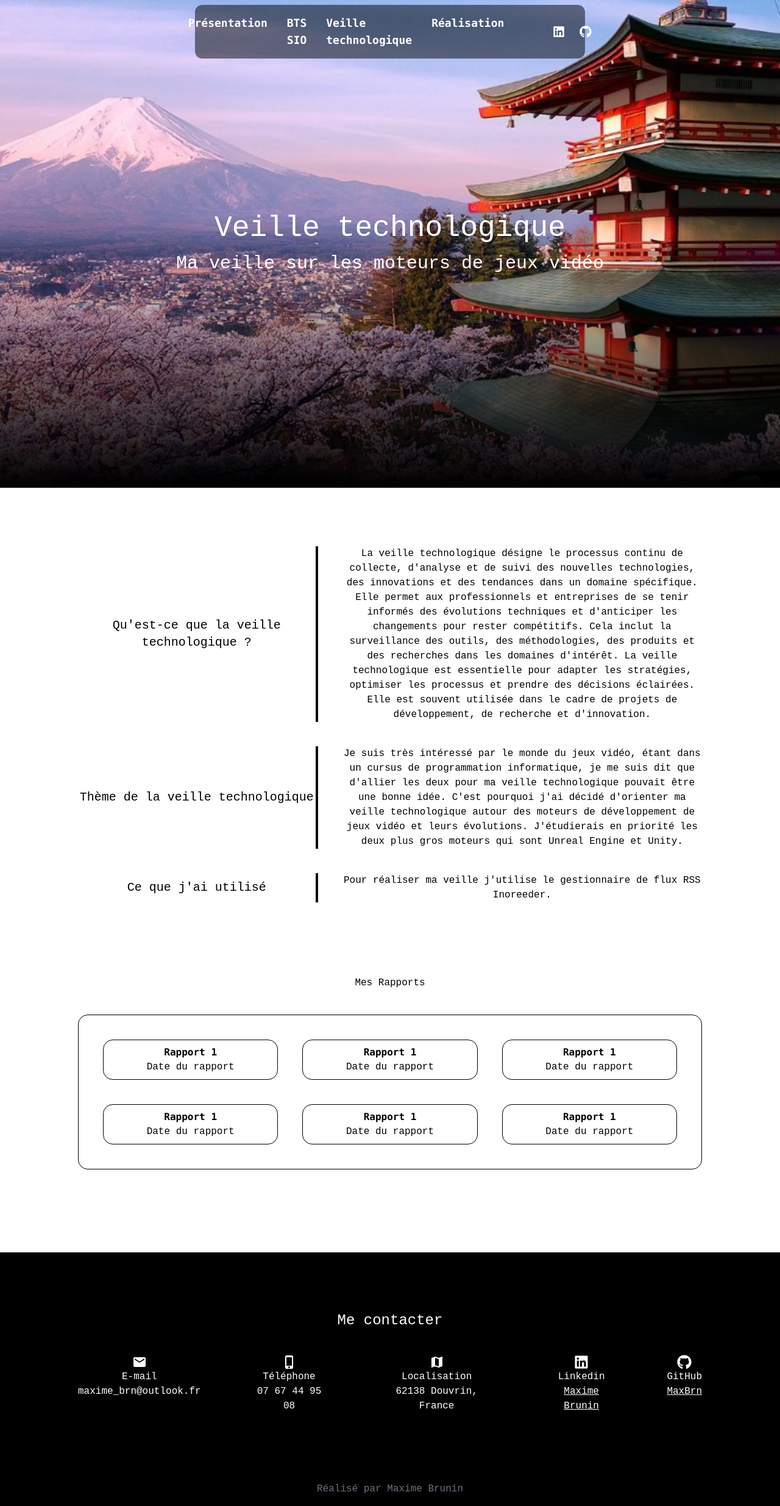
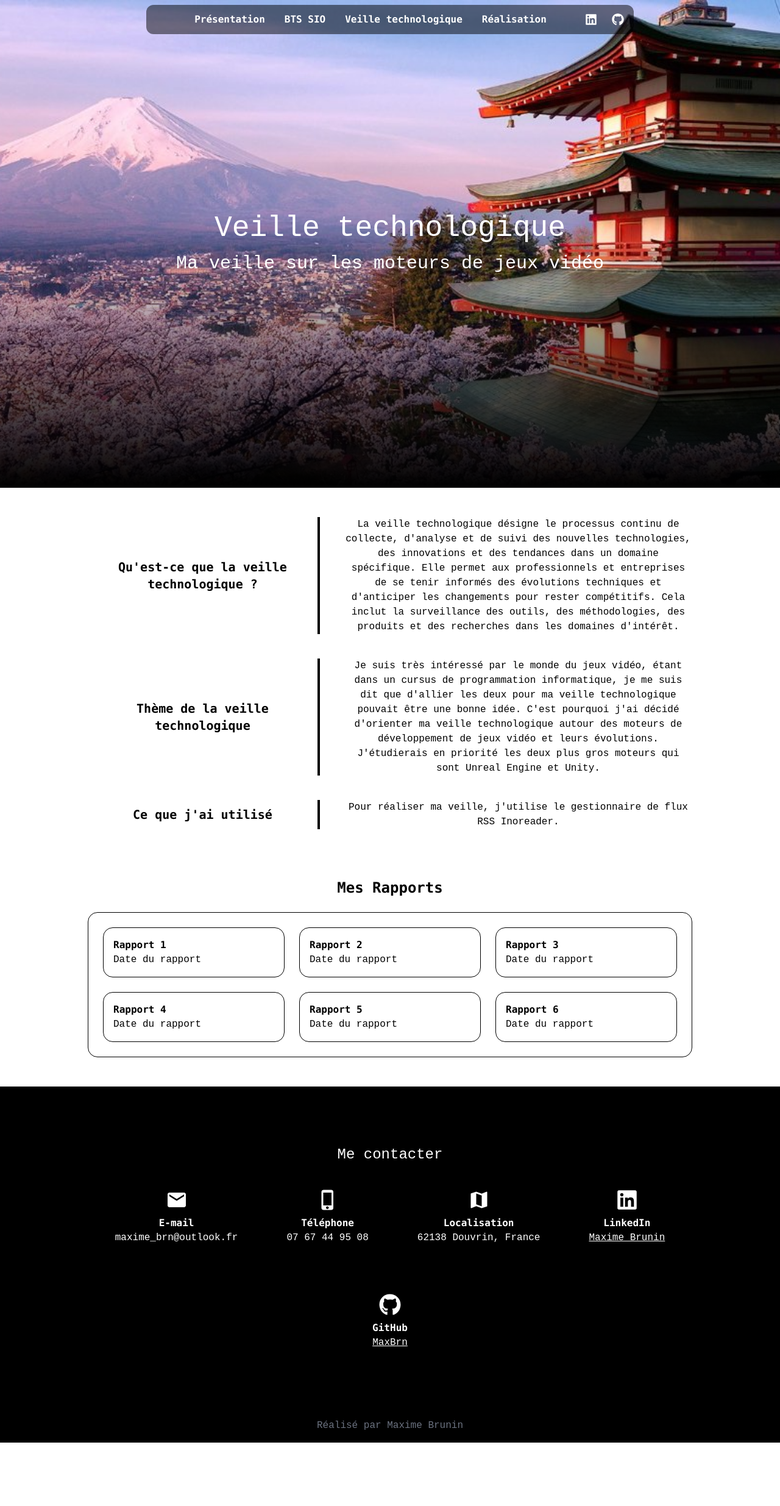
Before and after one commit to MaxBrn/portoflio, a Next.js app: page /veilleTechno in a window 1280 px wide. Shown: the whole page at 61% size. After the commit the page ends 2366 px from the top, so only its background shows below. Built offline with nearby package versions, Linux system fonts and the light colour scheme; a web font is replaced by a local one.

Commit message:
Mode mobile ajouté

```diff
--- a/components/Footer.js
+++ b/components/Footer.js
@@ -1,41 +1,67 @@
-import { MdMail, MdPhoneIphone, MdMap, MdGroup } from 'react-icons/md';
+import { MdMail, MdPhoneIphone, MdMap } from "react-icons/md";
 import { FaLinkedin, FaGithub } from "react-icons/fa";
+
 export default function Footer() {
   return (
     <div>
+      {/* Section "Me Contacter" */}
       <section className="py-24 bg-black text-white">
         <div className="max-w-5xl mx-auto text-center">
           <h2 className="text-2xl mb-10">Me contacter</h2>
-          <div className="flex justify-center gap-20">
-            <div>
-              <MdMail className="text-2xl mx-auto" />
-              <p>E-mail</p>
+          <div className="flex flex-wrap justify-center gap-10 md:gap-20">
+            {/* Contact par email */}
+            <div className="text-center">
+              <MdMail className="text-4xl mx-auto mb-2" />
+              <p className="font-semibold">E-mail</p>
               <p>maxime_brn@outlook.fr</p>
             </div>
-            <div>
-              <MdPhoneIphone className="text-2xl mx-auto" />
-              <p>Téléphone</p>
+            {/* Contact par téléphone */}
+            <div className="text-center">
+              <MdPhoneIphone className="text-4xl mx-auto mb-2" />
+              <p className="font-semibold">Téléphone</p>
               <p>07 67 44 95 08</p>
             </div>
-            <div>
-              <MdMap className="text-2xl mx-auto" />
-              <p>Localisation</p>
+            {/* Localisation */}
+            <div className="text-center">
+              <MdMap className="text-4xl mx-auto mb-2" />
+              <p className="font-semibold">Localisation</p>
               <p>62138 Douvrin, France</p>
             </div>
-            <div>
-              <FaLinkedin className="text-2xl mx-auto" />
-              <p>Linkedin</p>
-              <p><a href="https://www.linkedin.com/in/maxime-brunin-860094216/" className="text-white underline">Maxime Brunin</a></p>
+            {/* Lien LinkedIn */}
+            <div className="text-center">
+              <FaLinkedin className="text-4xl mx-auto mb-2" />
+              <p className="font-semibold">LinkedIn</p>
+              <p>
+                <a
+                  href="https://www.linkedin.com/in/maxime-brunin-860094216/"
+                  target="_blank"
+                  rel="noopener noreferrer"
+                  className="text-white underline"
+                >
+                  Maxime Brunin
+                </a>
+              </p>
             </div>
-            <div>
-              <FaGithub className='text-2xl mx-auto'/>
-              <p>GitHub</p>
-              <p><a href="https://github.com/MaxBrn" className="text-white underline">MaxBrn</a></p>
+            {/* Lien GitHub */}
+            <div className="text-center">
+              <FaGithub className="text-4xl mx-auto mb-2" />
+              <p className="font-semibold">GitHub</p>
+              <p>
+                <a
+                  href="https://github.com/MaxBrn"
+                  target="_blank"
+                  rel="noopener noreferrer"
+                  className="text-white underline"
+                >
+                  MaxBrn
+                </a>
+              </p>
             </div>
           </div>
         </div>
       </section>
 
+      {/* Footer */}
       <footer className="text-center py-4 bg-black text-gray-500">
         <p>Réalisé par Maxime Brunin</p>
       </footer>
--- a/components/NavBar.js
+++ b/components/NavBar.js
@@ -1,19 +1,60 @@
-import Link from 'next/link';
-import { FaLinkedin, FaGithub } from "react-icons/fa";
+import { useState } from "react";
+import Link from "next/link";
+import { FaLinkedin, FaGithub, FaBars, FaTimes } from "react-icons/fa";
 
 export default function NavBar() {
+    const [isOpen, setIsOpen] = useState(false);
+
+    const handleLinkClick = () => {
+        setIsOpen(false); // Ferme le menu lorsqu'un lien est cliqué
+    };
+
     return (
-        <nav className="fixed top-0 left-1/2 transform -translate-x-1/2 w-1/2 flex justify-center items-center bg-black text-white py-4 z-50 rounded-xl mt-2 bg-opacity-50 flex gap-20">
-          <div className="flex gap-8">
-            <Link href="/" className="font-bold text-lg hover:text-gray-300">Présentation</Link>
-            <Link href="/btsSio" className="font-bold text-lg hover:text-gray-300">BTS SIO</Link>
-            <Link href="/veilleTechno" className="font-bold text-lg hover:text-gray-300">Veille technologique</Link>
-            <Link href="/real" className="font-bold text-lg hover:text-gray-300">Réalisation</Link>
-          </div>
-          <div className="flex gap-6">
-            <Link href="https://www.linkedin.com/in/maxime-brunin-860094216/" ><FaLinkedin className='text-xl' /></Link>
-            <Link href="https://github.com/MaxBrn"><FaGithub className='text-xl' /></Link>
-          </div>
+        <nav
+            className="fixed top-0 left-1/2 transform -translate-x-1/2 w-[90%] md:w-[800px] bg-black text-white py-3 px-4 z-50 rounded-xl mt-2 bg-opacity-50"
+        >
+            {/* Desktop Menu */}
+            <div className="hidden md:flex justify-between items-center">
+                <div className="flex gap-8 m-auto">
+                    <Link href="/" className="font-bold text-[16px] hover:text-gray-300" onClick={handleLinkClick}>Présentation</Link>
+                    <Link href="/btsSio" className="font-bold text-[16px] hover:text-gray-300" onClick={handleLinkClick}>BTS SIO</Link>
+                    <Link href="/veilleTechno" className="font-bold text-[16px] hover:text-gray-300" onClick={handleLinkClick}>Veille technologique</Link>
+                    <Link href="/real" className="font-bold text-[16px] hover:text-gray-300" onClick={handleLinkClick}>Réalisation</Link>
+                </div>
+                <div className="flex gap-6">
+                    <Link href="https://www.linkedin.com/in/maxime-brunin-860094216/" target="_blank">
+                        <FaLinkedin className="text-[20px] hover:text-gray-300" />
+                    </Link>
+                    <Link href="https://github.com/MaxBrn" target="_blank">
+                        <FaGithub className="text-[20px] hover:text-gray-300" />
+                    </Link>
+                </div>
+            </div>
+
+            {/* Mobile Menu Button */}
+            <div className="flex justify-between items-center md:hidden">
+                <button onClick={() => setIsOpen(!isOpen)} className="text-[20px] focus:outline-none">
+                    {isOpen ? <FaTimes /> : <FaBars />}
+                </button>
+                <div className="flex gap-4">
+                    <Link href="https://www.linkedin.com/in/maxime-brunin-860094216/" target="_blank">
+                        <FaLinkedin className="text-[20px] hover:text-gray-300" />
+                    </Link>
+                    <Link href="https://github.com/MaxBrn" target="_blank">
+                        <FaGithub className="text-[20px] hover:text-gray-300" />
+                    </Link>
+                </div>
+            </div>
+
+            {/* Mobile Menu */}
+            {isOpen && (
+                <div className="flex flex-col items-center gap-4 mt-4 md:hidden">
+                    <Link href="/" className="font-bold text-[16px] hover:text-gray-300" onClick={handleLinkClick}>Présentation</Link>
+                    <Link href="/btsSio" className="font-bold text-[16px] hover:text-gray-300" onClick={handleLinkClick}>BTS SIO</Link>
+                    <Link href="/veilleTechno" className="font-bold text-[16px] hover:text-gray-300" onClick={handleLinkClick}>Veille technologique</Link>
+                    <Link href="/real" className="font-bold text-[16px] hover:text-gray-300" onClick={handleLinkClick}>Réalisation</Link>
+                </div>
+            )}
         </nav>
     );
 }
--- a/pages/veilleTechno.js
+++ b/pages/veilleTechno.js
@@ -1,5 +1,3 @@
-
-
 export default function VeilleTechno() {
   return (
     <div>
@@ -10,84 +8,90 @@ export default function VeilleTechno() {
         {/* Ajout d'un dégradé */}
         <div className="absolute inset-0 bg-gradient-to-t from-black via-transparent to-transparent"></div>
 
-        <h1 className="text-5xl mb-4 relative z-10 animate__animated animate__fadeIn animate__delay-1s">Veille technologique</h1>
+        <h1 className="text-5xl mb-4 relative z-10 animate__animated animate__fadeIn animate__delay-1s text-center">
+          Veille technologique
+        </h1>
         <p className="text-3xl text-center px-4 relative z-10 animate__animated animate__fadeIn animate__delay-2s">
           Ma veille sur les moteurs de jeux vidéo
         </p>
       </header>
 
-      <section className="py-24 max-w-5xl mx-auto text-center">
+      {/* Section Principale */}
+      <section className="py-12 px-4 max-w-5xl mx-auto">
         <div className="flex flex-col gap-10 mb-10">
-          <div className="flex">
-            <div className="w-2/5 text-center border-r-4 border-black flex items-center justify-center">
-              <h3 className="text-xl ">Qu'est-ce que la veille technologique ?</h3>
+          {/* Bloc 1 */}
+          <div className="flex flex-col md:flex-row">
+            <div className="w-full md:w-2/5 text-center border-b-4 md:border-b-0 md:border-r-4 border-black flex items-center justify-center py-4 md:py-0">
+              <h3 className="text-xl font-bold">Qu'est-ce que la veille technologique ?</h3>
             </div>
-            <div className="w-3/5 ml-10">
+            <div className="w-full md:w-3/5 md:ml-10 mt-4 md:mt-0 text-center">
               <p>
-                La veille technologique désigne le processus continu de collecte, d'analyse et de suivi des nouvelles technologies, des innovations et des tendances dans un domaine spécifique.
-                Elle permet aux professionnels et entreprises de se tenir informés des évolutions techniques et d'anticiper les changements pour rester compétitifs.
-                Cela inclut la surveillance des outils, des méthodologies, des produits et des recherches dans les domaines d'intérêt.
-                La veille technologique est essentielle pour adapter les stratégies, optimiser les processus et prendre des décisions éclairées.
-                Elle est souvent utilisée dans le cadre de projets de développement, de recherche et d'innovation.
+                La veille technologique désigne le processus continu de collecte, d'analyse et de suivi des nouvelles
+                technologies, des innovations et des tendances dans un domaine spécifique. Elle permet aux
+                professionnels et entreprises de se tenir informés des évolutions techniques et d'anticiper les
+                changements pour rester compétitifs. Cela inclut la surveillance des outils, des méthodologies, des
+                produits et des recherches dans les domaines d'intérêt.
               </p>
             </div>
           </div>
-          <div className="flex">
-            <div className="w-2/5 text-center border-r-4 border-black flex items-center justify-center">
-              <h3 className="text-xl">Thème de la veille technologique</h3>
+
+          {/* Bloc 2 */}
+          <div className="flex flex-col md:flex-row">
+            <div className="w-full md:w-2/5 text-center border-b-4 md:border-b-0 md:border-r-4 border-black flex items-center justify-center py-4 md:py-0">
+              <h3 className="text-xl font-bold">Thème de la veille technologique</h3>
             </div>
-            <div className="w-3/5 ml-10">
+            <div className="w-full md:w-3/5 md:ml-10 mt-4 md:mt-0 text-center">
               <p>
-                Je suis très intéressé par le monde du jeux vidéo, étant dans un cursus de programmation informatique, je me suis dit que d'allier les deux pour ma veille technologique pouvait être une bonne idée.
-                C'est pourquoi j'ai décidé d'orienter ma veille technologique autour des moteurs de développement de jeux vidéo et leurs évolutions. J'étudierais en priorité les deux plus gros moteurs qui sont Unreal Engine et Unity.
+                Je suis très intéressé par le monde du jeux vidéo, étant dans un cursus de programmation informatique,
+                je me suis dit que d'allier les deux pour ma veille technologique pouvait être une bonne idée. C'est
+                pourquoi j'ai décidé d'orienter ma veille technologique autour des moteurs de développement de jeux
+                vidéo et leurs évolutions. J'étudierais en priorité les deux plus gros moteurs qui sont Unreal Engine et
+                Unity.
               </p>
             </div>
           </div>
-          <div className="flex">
-            <div className="w-2/5 text-center border-r-4 border-black flex items-center justify-center">
-              <h3 className="text-xl">Ce que j'ai utilisé</h3>
+
+          {/* Bloc 3 */}
+          <div className="flex flex-col md:flex-row">
+            <div className="w-full md:w-2/5 text-center border-b-4 md:border-b-0 md:border-r-4 border-black flex items-center justify-center py-4 md:py-0">
+              <h3 className="text-xl font-bold">Ce que j'ai utilisé</h3>
             </div>
-            <div className="w-3/5 ml-10">
-              <p>
-                Pour réaliser ma veille j'utilise le gestionnaire de flux RSS Inoreeder.
-              </p>
+            <div className="w-full md:w-3/5 md:ml-10 mt-4 md:mt-0 text-center">
+              <p>Pour réaliser ma veille, j'utilise le gestionnaire de flux RSS Inoreader.</p>
             </div>
           </div>
-          <p className="pt-20">Mes Rapports</p>
-          <div className="grid grid-cols-3 gap-10 border border-black p-10 rounded-2xl">
-            <div className="p-2 border border-black rounded-2xl">
-              <p className='font-bold'>Rapport 1</p>
+        </div>
+
+        {/* Section Rapports */}
+        <h2 className="text-2xl font-bold text-center pt-10 pb-6">Mes Rapports</h2>
+        <div className="grid grid-cols-1 sm:grid-cols-2 lg:grid-cols-3 gap-6 border border-black p-6 rounded-2xl">
+          {/* Exemple de rapports */}
+          <div className="p-4 border border-black rounded-2xl">
+            <p className="font-bold">Rapport 1</p>
             <p>Date du rapport</p>
           </div>
-            <div className="p-2 border border-black rounded-2xl">
-              <p className='font-bold'>Rapport 1</p>
+          <div className="p-4 border border-black rounded-2xl">
+            <p className="font-bold">Rapport 2</p>
             <p>Date du rapport</p>
           </div>
-            <div className="p-2 border border-black rounded-2xl">
-              <p className='font-bold'>Rapport 1</p>
+          <div className="p-4 border border-black rounded-2xl">
+            <p className="font-bold">Rapport 3</p>
             <p>Date du rapport</p>
           </div>
-            <div className="p-2 border border-black rounded-2xl">
-              <p className='font-bold'>Rapport 1</p>
+          <div className="p-4 border border-black rounded-2xl">
+            <p className="font-bold">Rapport 4</p>
             <p>Date du rapport</p>
           </div>
-            <div className="p-2 border border-black rounded-2xl">
-              <p className='font-bold'>Rapport 1</p>
+          <div className="p-4 border border-black rounded-2xl">
+            <p className="font-bold">Rapport 5</p>
             <p>Date du rapport</p>
           </div>
-            <div className="p-2 border border-black rounded-2xl">
-              <p className='font-bold'>Rapport 1</p>
+          <div className="p-4 border border-black rounded-2xl">
+            <p className="font-bold">Rapport 6</p>
             <p>Date du rapport</p>
           </div>
-
-
-
-          </div>
-
-
         </div>
       </section>
     </div>
-
   );
 }
--- a/tailwind.config.js
+++ b/tailwind.config.js
@@ -11,6 +11,10 @@ module.exports = {
         background: "var(--background)",
         foreground: "var(--foreground)",
       },
+      screens: {
+        sm: "640px",
+        md: "900px", // Augmenté à 900px
+      },
       fontFamily: {
         sans: ['Consolas', 'ui-sans-serif', 'system-ui'],
         // Autres polices que tu souhaites ajouter
```
Also changed, not shown: pages/btsSio.js (+17 -10 lines), pages/real.js (+8 -7 lines). Lines whose indentation alone changed are shown as unchanged.
